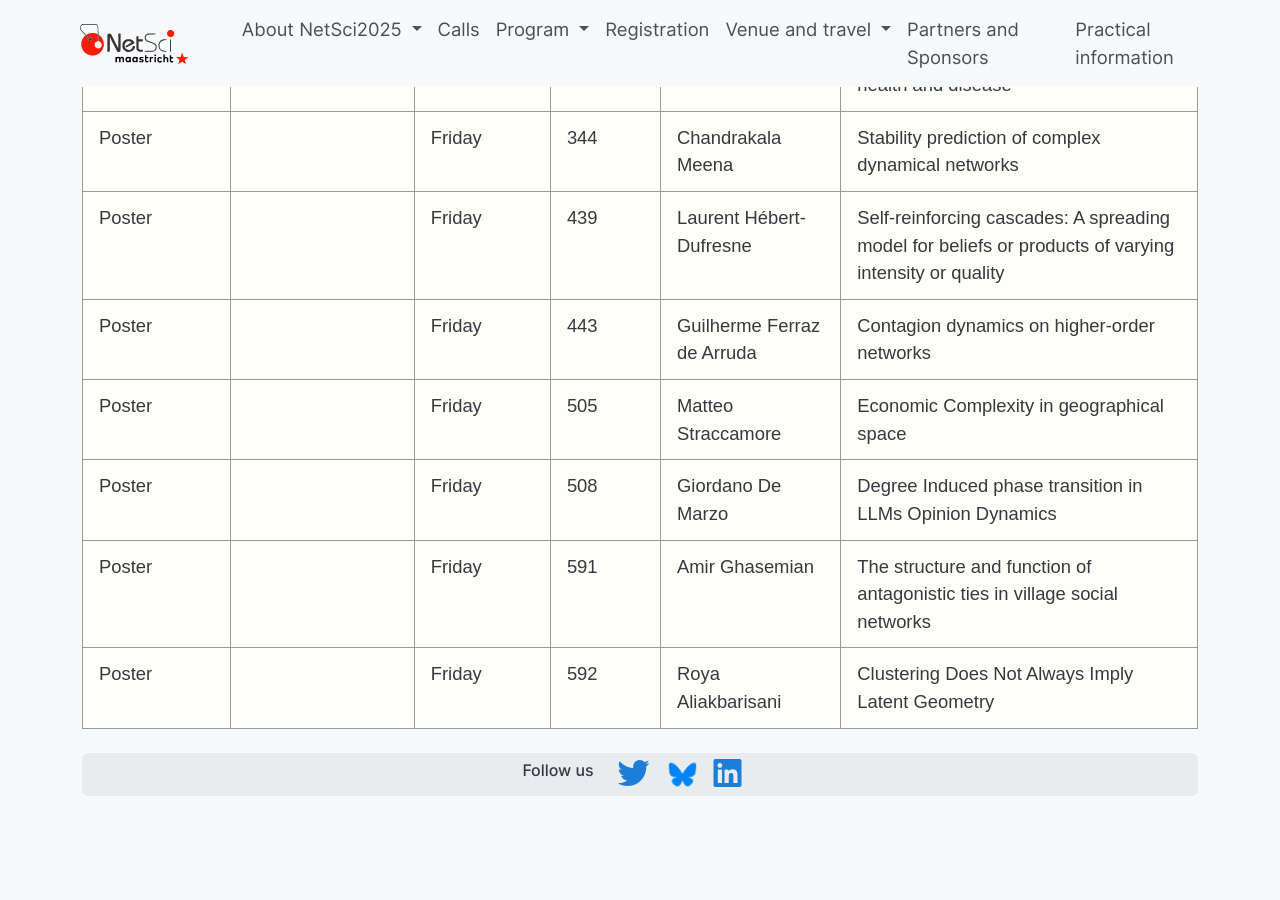
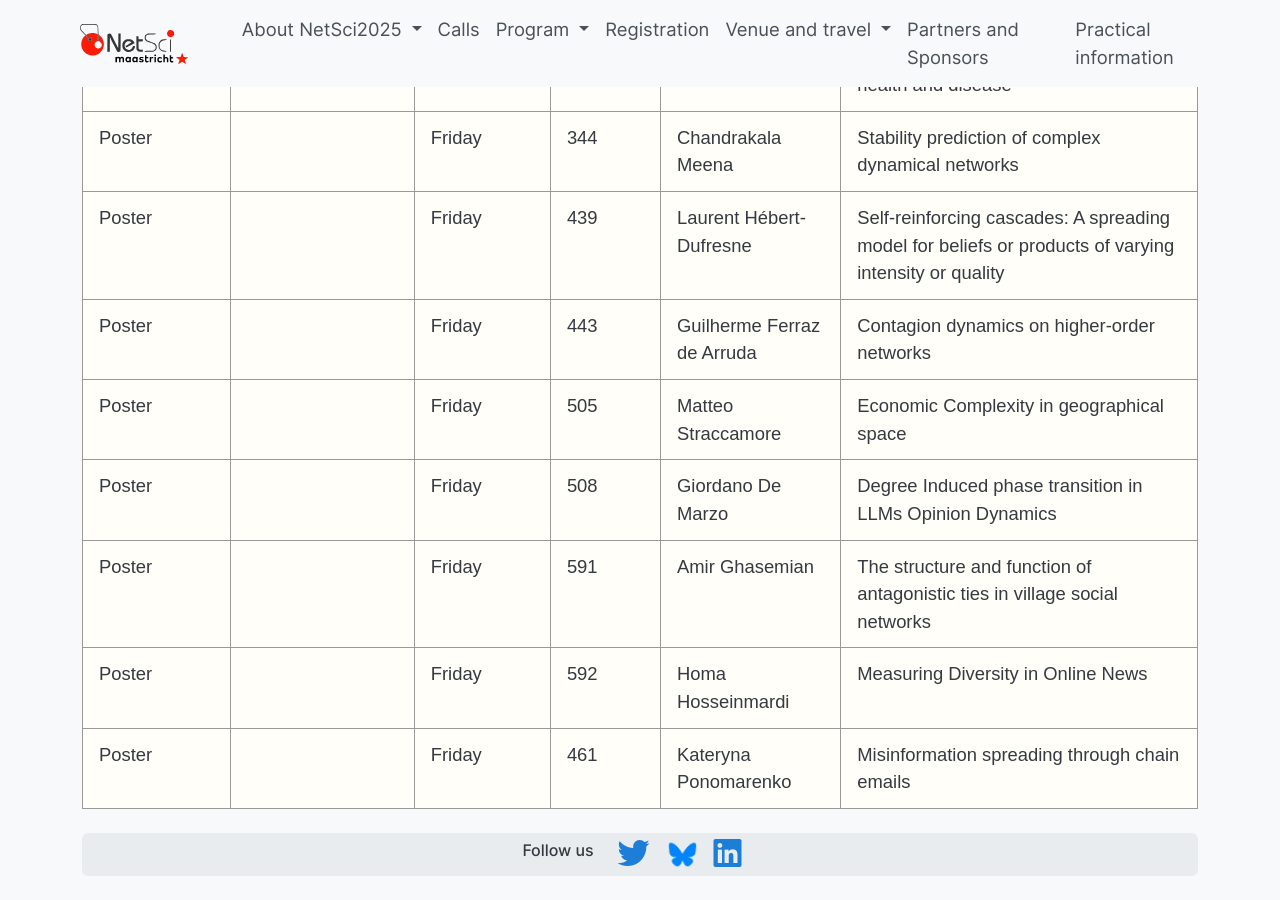
Before and after one commit to NetSci2025/netsci2025.github.io, a Jekyll site: the page built from all.md, in a window 1280 px wide and 900 px high, scrolled down 51815 px. Built offline with Jekyll 4.4.1, drawn with Linux system fonts in a browser that asks for light colours; before the commit the page ends 52635 px from its top, so only the background shows below that.

Commit message:
Update all.yml

```diff
--- a/_data/all.yml
+++ b/_data/all.yml
@@ -3560,5 +3560,9 @@
   Abstract_ID: 592
   Presenter: Homa Hosseinmardi
   Contribution_title: Measuring Diversity in Online News
-  Presenter: Roya Aliakbarisani
-  Contribution_title: Clustering Does Not Always Imply Latent Geometry
+- Contribution_type: Poster
+  Session_name: ''
+  Time: Friday
+  Abstract_ID: 461
+  Presenter: Kateryna Ponomarenko
+  Contribution_title: Misinformation spreading through chain emails
```
